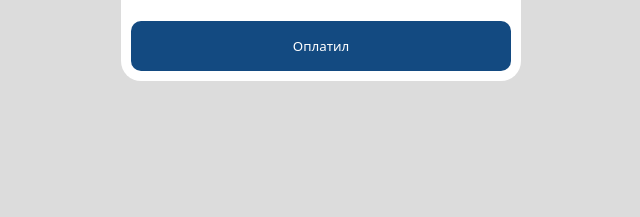
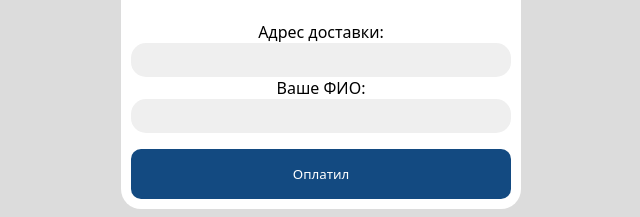
Before and after one commit to SerDizz/internetshop, a Django app: page /payment in a window 1280 px wide. Shown: the part 864-1081 px from the top of the page, without its empty margins (319-959 px from the left). Before the commit the page ends 945 px from the top, so only its background shows below. Run offline with Django 5.2, Linux system fonts and the light colour scheme.

```diff
--- a/internetshop/shop/static/style.css
+++ b/internetshop/shop/static/style.css
@@ -181,10 +181,11 @@ button {
 
     font-size: 20px;
     border: none;
-    border-radius: 10px;
+    border-radius: 15px;
 }
 .createReview input {
     background-color: #EBEBEB;
+    padding: 8px !important;
 }
 .createReview textarea {
     background-color: #EBEBEB;
@@ -237,3 +238,14 @@ button1 {
 .vspace {
     height: 25px;
 }
+.paymentForm {
+    display: flex;
+    flex-direction: column;
+}
+.paymentForm input {
+    background-color: #efefef;
+    padding: 8px !important;
+    border-radius: 15px;
+    border: none;
+
+}
--- a/internetshop/shop/templates/payment.html
+++ b/internetshop/shop/templates/payment.html
@@ -26,6 +26,13 @@
         <button2 style="background-color: white; margin-top: 15px; margin-right: auto; padding: 3px;" id="copyPhone"><img src="https://img.icons8.com/?size=30&id=59773&format=png"/></button2>
     </div>
     <h2>ФИО мастера: ***</h2>
+    <form class="paymentForm" method="post">
+        <label>Адрес доставки:</label>
+        <input required name="address">
+        <label>Ваше ФИО:</label>
+        <input required name="name">
+    </form>
+
     <button style="width: 100%;">Оплатил</button>
 </div>
 
```
Also changed, not shown: internetshop/shop/templates/product.html (+4 -4 lines).
